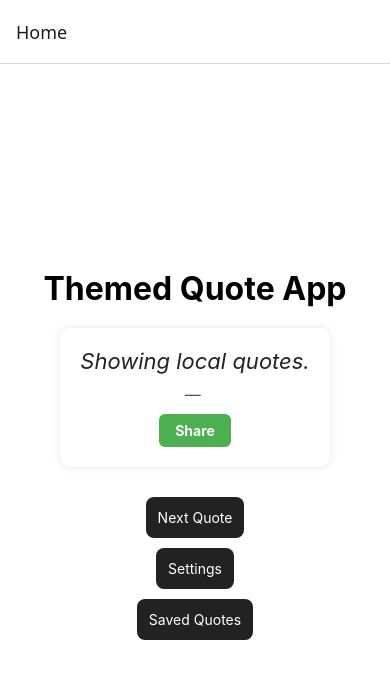
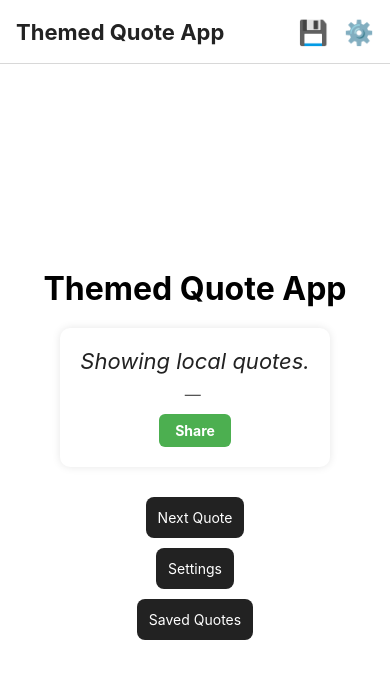
Before and after one commit to AkashDas253/Proj_React_Native, a React Native app in the folder code/: screen / in a window 390 px wide. Shown: the top 678 px of the page. Built offline with nearby package versions, Linux system fonts and the light colour scheme; no server answers.

Commit message:
Improve UI

```diff
--- a/code/App.js
+++ b/code/App.js
@@ -157,7 +157,33 @@ export default function App() {
   return (
     <NavigationContainer>
       <Stack.Navigator initialRouteName="Home">
-        <Stack.Screen name="Home">
+        <Stack.Screen
+          name="Home"
+          options={({ navigation }) => ({
+            headerTitle: () => (
+              <Text style={{ fontSize: 22, fontWeight: 'bold', color: themes[theme].textColor }}>Themed Quote App</Text>
+            ),
+            headerRight: () => (
+              <View style={{ flexDirection: 'row', alignItems: 'center' }}>
+                <TouchableOpacity
+                  onPress={() => navigation.navigate('Storage')}
+                  style={{ marginRight: 16 }}
+                  accessibilityLabel="Saved Quotes"
+                >
+                  <Text style={{ fontSize: 24 }}>💾</Text>
+                </TouchableOpacity>
+                <TouchableOpacity
+                  onPress={() => navigation.navigate('Settings')}
+                  style={{ marginRight: 16 }}
+                  accessibilityLabel="Settings"
+                >
+                  <Text style={{ fontSize: 24 }}>⚙️</Text>
+                </TouchableOpacity>
+              </View>
+            ),
+            headerStyle: { backgroundColor: themes[theme].backgroundColor },
+          })}
+        >
           {props => (
             <HomeScreen
               {...props}
```
